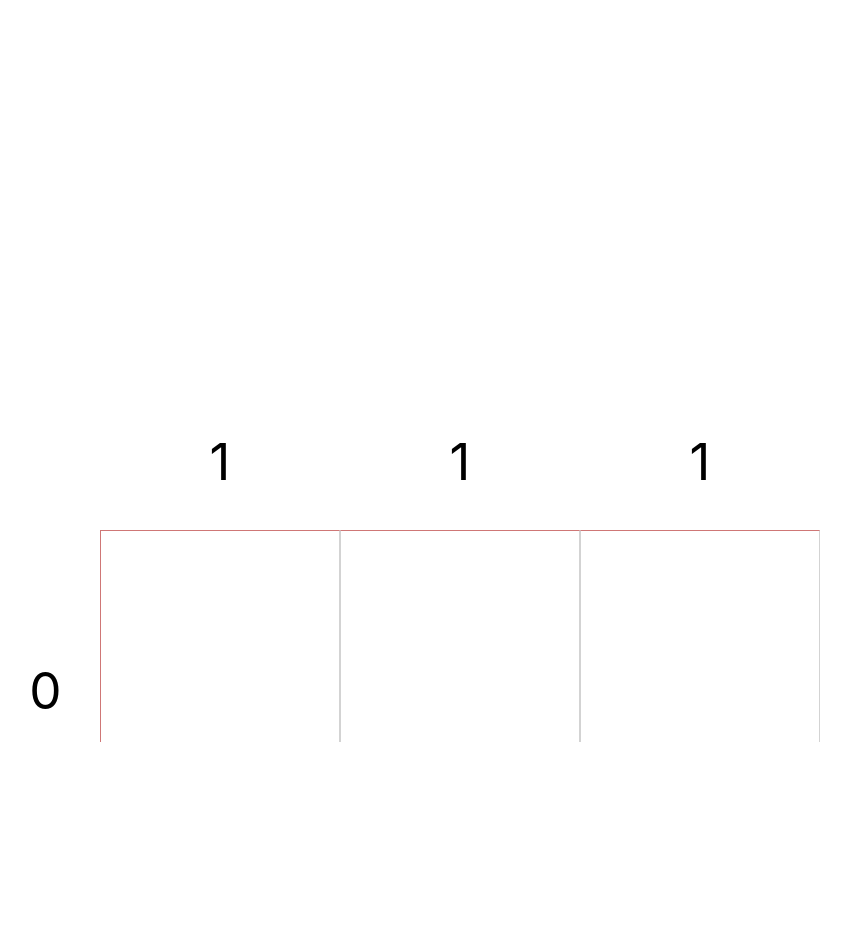
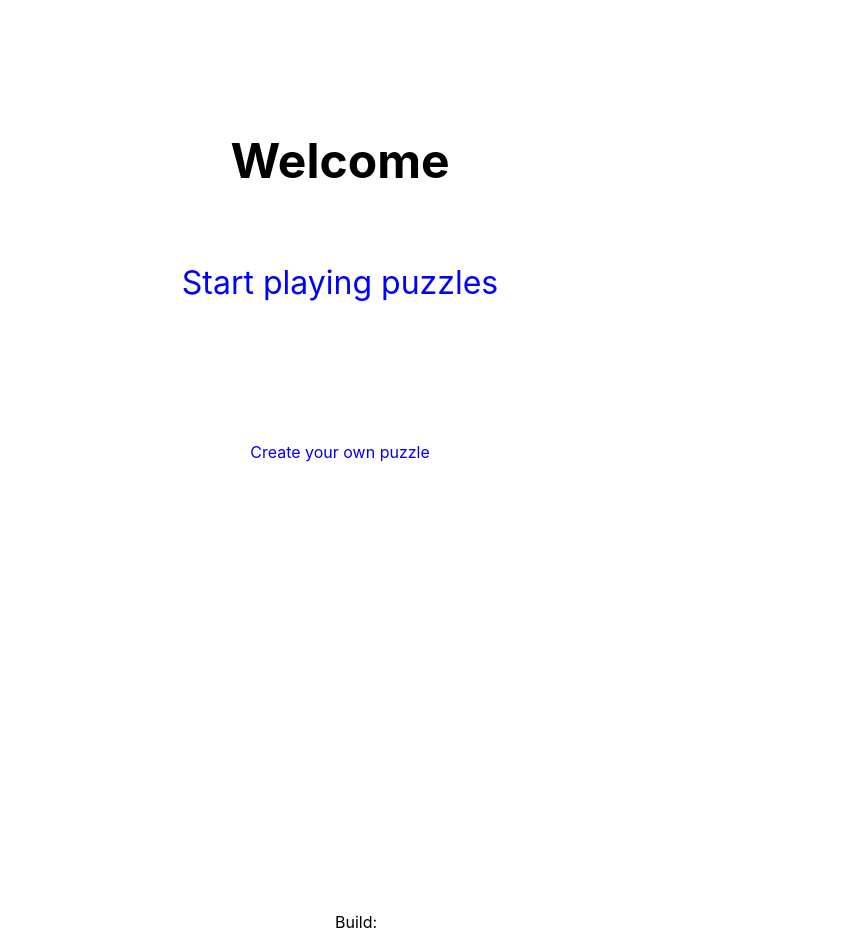
Before and after one commit to rachid-o/nonosuus, a React (Create React App) app: page / in a window 1280 px wide. Shown: the part 80-1028 px from the top of the page, without its empty margins (300-1151 px from the left). Before the commit the page ends 835 px from the top, so only its background shows below. Built offline with nearby package versions, Linux system fonts and the light colour scheme.

Commit message:
Click to next puzzle when finished and added back to home button

```diff
--- a/src/App.tsx
+++ b/src/App.tsx
@@ -1,11 +1,64 @@
 import "./App.css";
-import { Outlet } from "react-router-dom";
+import { Outlet, useLocation, useNavigate } from "react-router-dom";
+// import { Outlet, useLocation } from "react-router-dom";
+
+const BackButton: React.FC = () => {
+  const navigate = useNavigate();
+
+  return (
+    <button
+      onClick={() => navigate(-1)}
+      style={{
+        position: "absolute",
+        top: "4vw",
+        left: "4vw",
+        fontSize: "4vw",
+      }}
+    >
+      &larr; Go Back
+    </button>
+  );
+};
 
 const App: React.FC = () => {
+  const location = useLocation();
+
   return (
     <>
-      <div className="App">
-        <Outlet />
+      {/* <div className="App" style={{ display: "flex", flexDirection: "column" }}> */}
+      <div
+        className="App"
+        style={{
+          display: "flex",
+          flexDirection: "column",
+          // minHeight: "98vh",
+          minHeight: "98vh",
+          maxHeight: "98vh",
+          height: "95vh",
+          margin: "1vw",
+          paddingTop: "2vw",
+          paddingBottom: "2vw",
+          // overflow: "hidden",
+        }}
+      >
+        <div>{location.pathname !== "/" && <BackButton />}</div>
+        <div>
+          <Outlet />
+        </div>
+
+        <div>
+          <footer
+            style={{
+              fontSize: "2vh",
+              bottom: 0,
+              width: "100%",
+              textAlign: "center",
+              padding: "2vh",
+            }}
+          >
+            Build: {process.env.REACT_APP_VERSION}
+          </footer>
+        </div>
       </div>
     </>
   );
--- a/src/components/board/board.tsx
+++ b/src/components/board/board.tsx
@@ -1,9 +1,9 @@
-import React, { useState } from "react";
+import React, { useEffect, useState } from "react";
 import BoardState, { CellState } from "../board-state";
 import { heart, love, minus } from "../puzzles/solutions";
 import { Grid } from "../../common/grid";
 import Switch from "react-switch";
-import { Link } from "react-router-dom";
+import { Link, useParams } from "react-router-dom";
 
 const solutionPositions = minus;
 // const solutionPositions = heart;
@@ -65,6 +65,18 @@ const Square: React.FC<SquareProps> = ({ state, position, onClick }) => {
 };
 
 const Board: React.FC = () => {
+  const { puzzleId } = useParams();
+  if (puzzleId === undefined || puzzleId.trim() === "") {
+    throw new Error("puzzleId is undefined");
+  }
+  const nextPuzzleLink = "/puzzle/" + (parseInt(puzzleId) + 1);
+
+  useEffect(() => {
+    console.log("Reset board for puzzleId: ", puzzleId);
+    // setBoardState(initialBoardState);
+    setIsLevelFinished(false);
+  }, [puzzleId]);
+
   const [boardState, setBoardState] = useState<BoardState>(new BoardState(boardGrid, solution));
   const [fillOrMark, setFillOrMark] = useState<CellState>(CellState.Filled);
   const toggleFillOrMark = () => {
@@ -91,6 +103,8 @@ const Board: React.FC = () => {
         marginBottom: "3vh",
       }}
     >
+      <h1 style={{ fontSize: "6vh" }}>Puzzle {puzzleId}</h1>
+
       <div
         style={{
           visibility: isLevelFinished ? "visible" : "hidden",
@@ -98,15 +112,15 @@ const Board: React.FC = () => {
           fontSize: "4vw",
         }}
       >
-        Level Finished! <br />
+        Puzzle Finished! <br />
         <Link
-          to="/level/2"
+          to={nextPuzzleLink}
           style={{
             textDecoration: "none",
             color: "blue",
           }}
         >
-          Click here to continue
+          Click here to open the next one
         </Link>
       </div>
 
--- a/src/pages/home/HomePage.tsx
+++ b/src/pages/home/HomePage.tsx
@@ -12,14 +12,25 @@ const HomePage: React.FC<Props> = (props: Props) => {
         minHeight: "98vh",
         maxHeight: "98vh",
         margin: "1vw",
-        paddingTop: "2vw",
+        paddingTop: "10vw",
         overflow: "hidden",
       }}
     >
+      <h1 style={{ fontSize: "6vh" }}>Welcome</h1>
+      <br /> <br />
       <div style={{ flex: 1 }}>
-        <Board />
-        <br />
-        <br />
+        <Link
+          to="/puzzle/1"
+          style={{
+            textDecoration: "none",
+            color: "blue",
+            fontSize: "4vh",
+          }}
+        >
+          Start playing puzzles
+        </Link>
+        <br /> <br /> <br /> <br />
+        <br /> <br /> <br /> <br />
         <Link
           to="/editor"
           style={{
@@ -28,21 +39,8 @@ const HomePage: React.FC<Props> = (props: Props) => {
             fontSize: "2vh",
           }}
         >
-          Create your own
+          Create your own puzzle
         </Link>
-      </div>
-      <div>
-        <footer
-          style={{
-            fontSize: "2vh",
-            bottom: 0,
-            width: "100%",
-            textAlign: "center",
-            padding: "1vh",
-          }}
-        >
-          Build: {process.env.REACT_APP_VERSION}
-        </footer>
       </div>
     </div>
   );
--- /dev/null
+++ b/src/pages/puzzle/PuzzlePage.tsx
@@ -0,0 +1,13 @@
+import Board from "../../components/board/board";
+
+interface Props {}
+
+const PuzzlePage: React.FC<Props> = (props: Props) => {
+  return (
+    <div>
+      <Board />
+    </div>
+  );
+};
+
+export default PuzzlePage;
--- a/src/routes/Routes.tsx
+++ b/src/routes/Routes.tsx
@@ -2,6 +2,7 @@ import { createHashRouter } from "react-router-dom";
 import App from "../App";
 import HomePage from "../pages/home/HomePage";
 import EditorPage from "../pages/editor/EditorPage";
+import PuzzlePage from "../pages/puzzle/PuzzlePage";
 
 export const router = createHashRouter([
   {
@@ -13,6 +14,10 @@ export const router = createHashRouter([
         element: <HomePage />,
       },
       {
+        path: "puzzle/:puzzleId",
+        element: <PuzzlePage />,
+      },
+      {
         path: "editor",
         element: <EditorPage />,
       },
```
Also changed, not shown: src/pages/home/HomePage.css (deleted), 1 other file (tests, documents, lock files or other folders).
